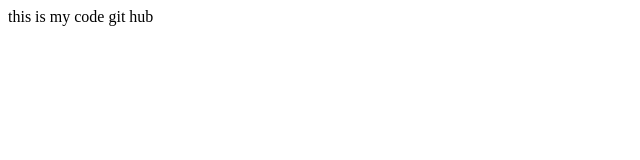
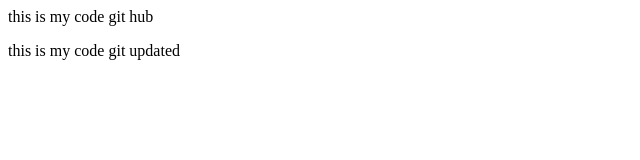
Before and after one commit to fatmacharfeddine/test, a plain HTML site: page index.html in a window 1280 px wide. Shown: the whole page, without its empty margins (0-640 px from the left). Drawn offline with Linux system fonts and the light colour scheme.

Commit message:
my comment updated

```diff
--- a/index.html
+++ b/index.html
@@ -4,6 +4,9 @@
     <p>
         this is my code git hub
     </p>
+    <p>
+        this is my code git updated
+    </p>
 </head>
 
 </html>
```
